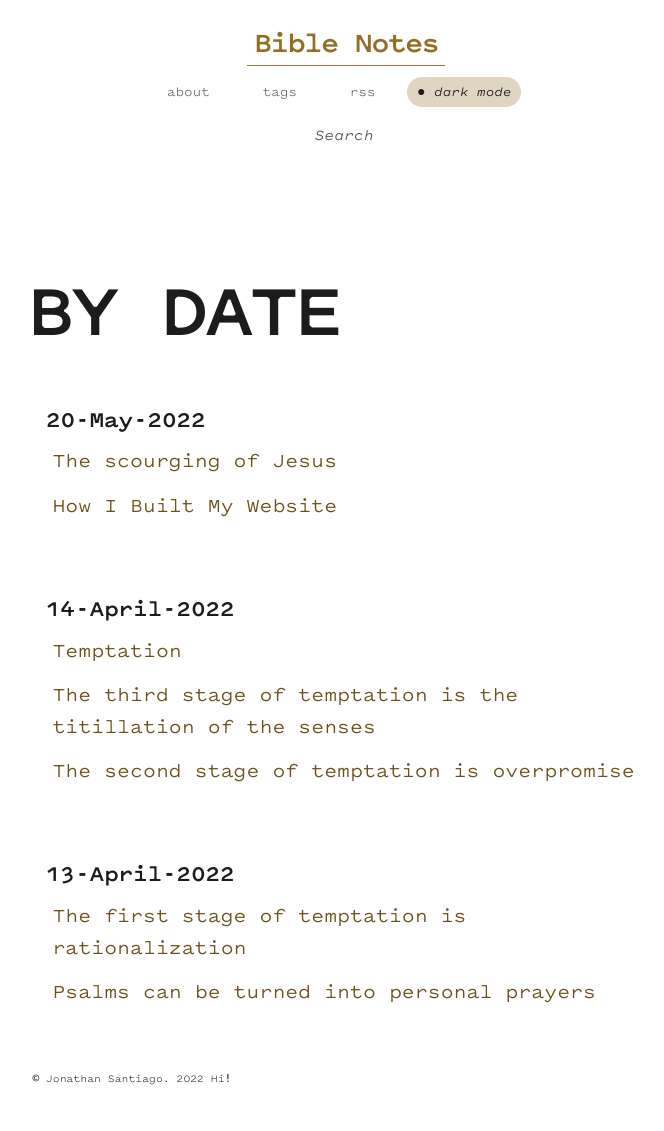
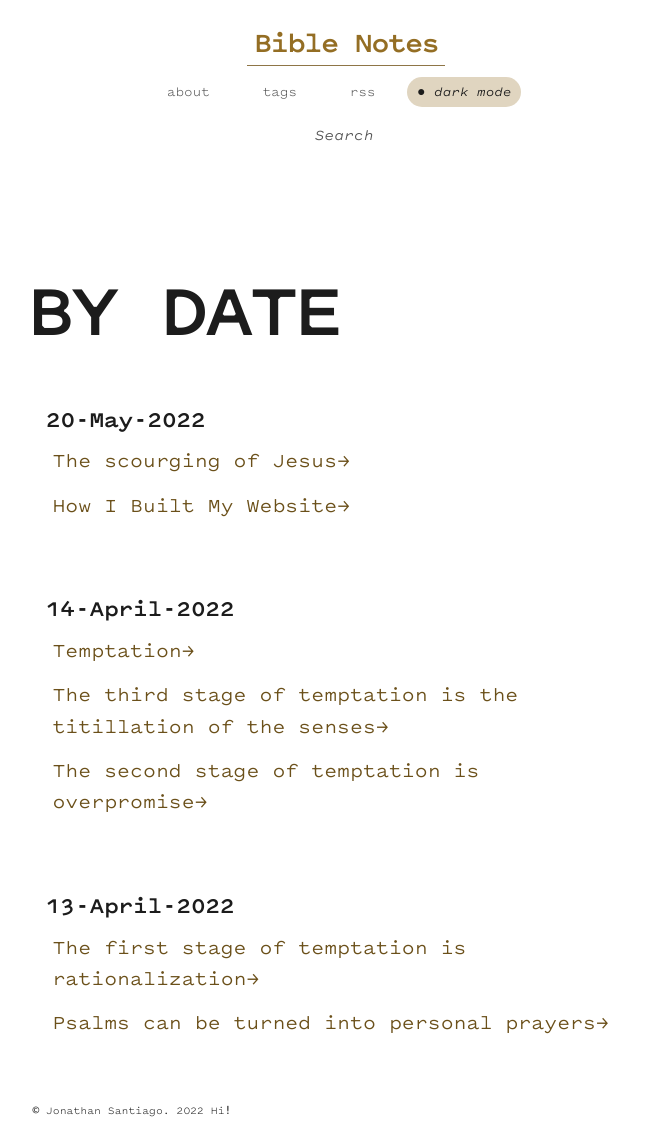
Before and after one commit to jsantiago611/digital-garden-master, a Jekyll site: the page built from dates.md, in a window 1280 px wide. Shown: the whole page, without its empty margins (304-968 px from the left). Built offline with Jekyll 4.4.1, drawn with Linux system fonts in a browser that asks for light colours; before the commit the page ends 1099 px from its top, so only the background shows below that.

Commit message:
adding arrow to links

```diff
--- a/assets/css/Style.css
+++ b/assets/css/Style.css
@@ -3032,6 +3032,11 @@ position: absolute;
     background-color: var(--lime);
 }
 
+.content a::after {
+	content:'→';
+	font-family: var(--font-family-sans) !important;
+}
+
 .sn-right,
 .mn-right {
     float: right;
```
